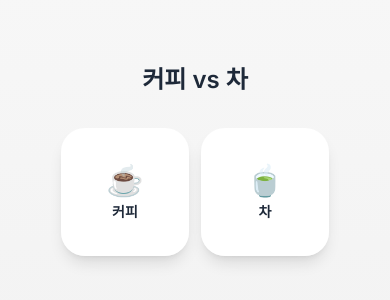
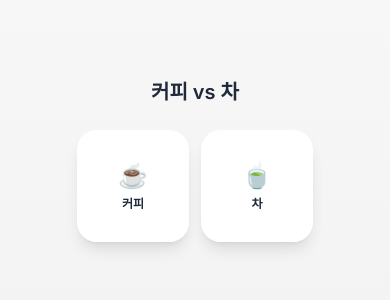
Before and after one commit to bumjinjung/poll, a Next.js app: page / in a window 390 px wide. Shown: the part 262-562 px from the top of the page. Built offline with nearby package versions, Linux system fonts and the light colour scheme.

Commit message:
iOS Safari: prevent vertical scroll (100svh, fixed container, overscroll-behavior) and tighten mobile sizing

```diff
--- a/app/components/PollClient.tsx
+++ b/app/components/PollClient.tsx
@@ -108,10 +108,10 @@ export default function PollClient({
   const percentB = total > 0 ? Math.round((votes.B / total) * 100) : 50;
 
   return (
-    <div className="h-dvh overflow-hidden flex flex-col items-center justify-center p-3 sm:p-6">
-      <div className="w-full max-w-4xl flex flex-col items-center gap-8 sm:gap-12 md:gap-16">
+    <div className="fixed inset-0 h-[100svh] overflow-hidden flex flex-col items-center justify-center p-3 sm:p-6 overscroll-none">
+      <div className="w-full max-w-4xl flex flex-col items-center gap-6 sm:gap-10 md:gap-16 px-3">
         <div className="text-center px-4">
-          <h2 className="text-2xl sm:text-3xl md:text-4xl font-semibold text-gray-800">
+          <h2 className="text-xl sm:text-3xl md:text-4xl font-semibold text-gray-800">
             {config.question}
           </h2>
         </div>
@@ -121,7 +121,7 @@ export default function PollClient({
             onClick={() => handleVote("A")}
             disabled={showResult}
             className={`
-              group relative w-32 h-32 sm:w-44 sm:h-44 md:w-52 md:h-52 rounded-[1.5rem] sm:rounded-[2rem] overflow-hidden
+              group relative w-28 h-28 sm:w-44 sm:h-44 md:w-52 md:h-52 rounded-[1.25rem] sm:rounded-[2rem] overflow-hidden
               transition-all duration-300 ease-out
               ${showResult ? "cursor-default" : "cursor-pointer hover:scale-[1.02]"}
               ${selected === "A" ? "shadow-2xl shadow-blue-200/50" : "shadow-lg hover:shadow-xl"}
@@ -135,10 +135,10 @@ export default function PollClient({
             />
 
             <div className="relative h-full flex flex-col items-center justify-center p-3 sm:p-4 gap-1 sm:gap-2">
-              <div className={`text-3xl sm:text-4xl md:text-5xl transition-transform duration-300 ${selected === "A" ? "scale-110" : "group-hover:scale-105"}`}>
+              <div className={`text-2xl sm:text-4xl md:text-5xl transition-transform duration-300 ${selected === "A" ? "scale-110" : "group-hover:scale-105"}`}>
                 {config.left.emoji ?? ""}
               </div>
-              <div className={`text-sm sm:text-base md:text-lg font-semibold transition-colors ${selected === "A" ? "text-white" : "text-gray-800"}`}>
+              <div className={`text-xs sm:text-base md:text-lg font-semibold transition-colors ${selected === "A" ? "text-white" : "text-gray-800"}`}>
                 {config.left.label}
               </div>
               {showResult && synced && (
@@ -157,7 +157,7 @@ export default function PollClient({
             onClick={() => handleVote("B")}
             disabled={showResult}
             className={`
-              group relative w-32 h-32 sm:w-44 sm:h-44 md:w-52 md:h-52 rounded-[1.5rem] sm:rounded-[2rem] overflow-hidden
+              group relative w-28 h-28 sm:w-44 sm:h-44 md:w-52 md:h-52 rounded-[1.25rem] sm:rounded-[2rem] overflow-hidden
               transition-all duration-300 ease-out
               ${showResult ? "cursor-default" : "cursor-pointer hover:scale-[1.02]"}
               ${selected === "B" ? "shadow-2xl shadow-purple-200/50" : "shadow-lg hover:shadow-xl"}
@@ -171,10 +171,10 @@ export default function PollClient({
             />
 
             <div className="relative h-full flex flex-col items-center justify-center p-3 sm:p-4 gap-1 sm:gap-2">
-              <div className={`text-3xl sm:text-4xl md:text-5xl transition-transform duration-300 ${selected === "B" ? "scale-110" : "group-hover:scale-105"}`}>
+              <div className={`text-2xl sm:text-4xl md:text-5xl transition-transform duration-300 ${selected === "B" ? "scale-110" : "group-hover:scale-105"}`}>
                 {config.right.emoji ?? ""}
               </div>
-              <div className={`text-sm sm:text-base md:text-lg font-semibold transition-colors ${selected === "B" ? "text-white" : "text-gray-800"}`}>
+              <div className={`text-xs sm:text-base md:text-lg font-semibold transition-colors ${selected === "B" ? "text-white" : "text-gray-800"}`}>
                 {config.right.label}
               </div>
               {showResult && synced && (
--- a/app/globals.css
+++ b/app/globals.css
@@ -12,6 +12,8 @@ body {
   height: 100%;
   background: linear-gradient(to bottom, #fafafa 0%, #f0f0f0 100%);
   min-height: 100vh;
+  overscroll-behavior: none;
+  overflow: hidden;
   color: #1a1a1a;
   -webkit-font-smoothing: antialiased;
   -moz-osx-font-smoothing: grayscale;
```
